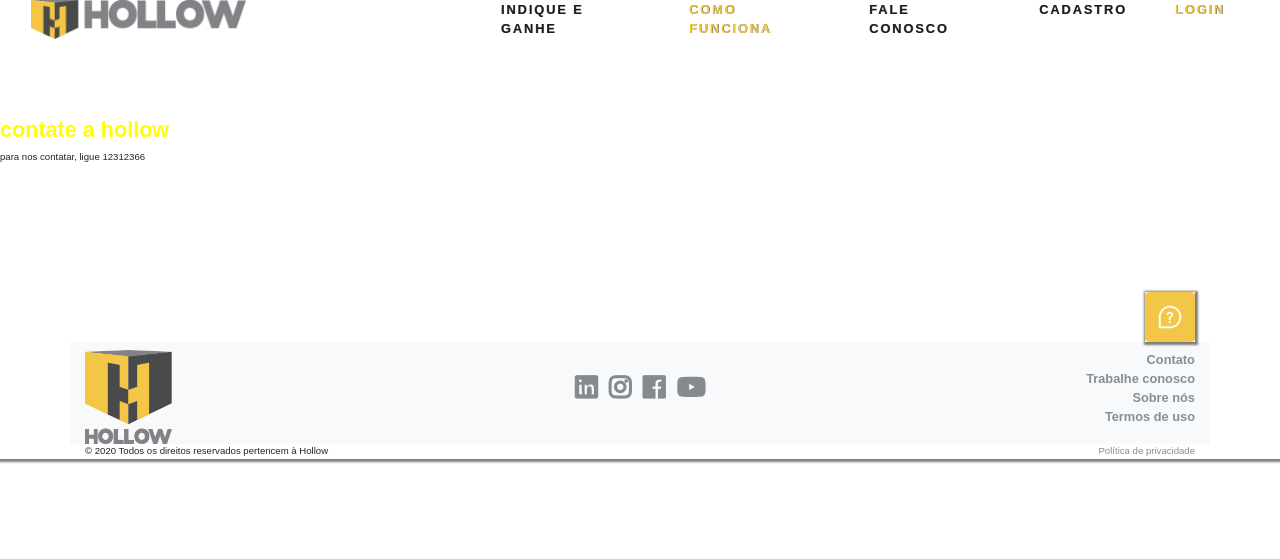
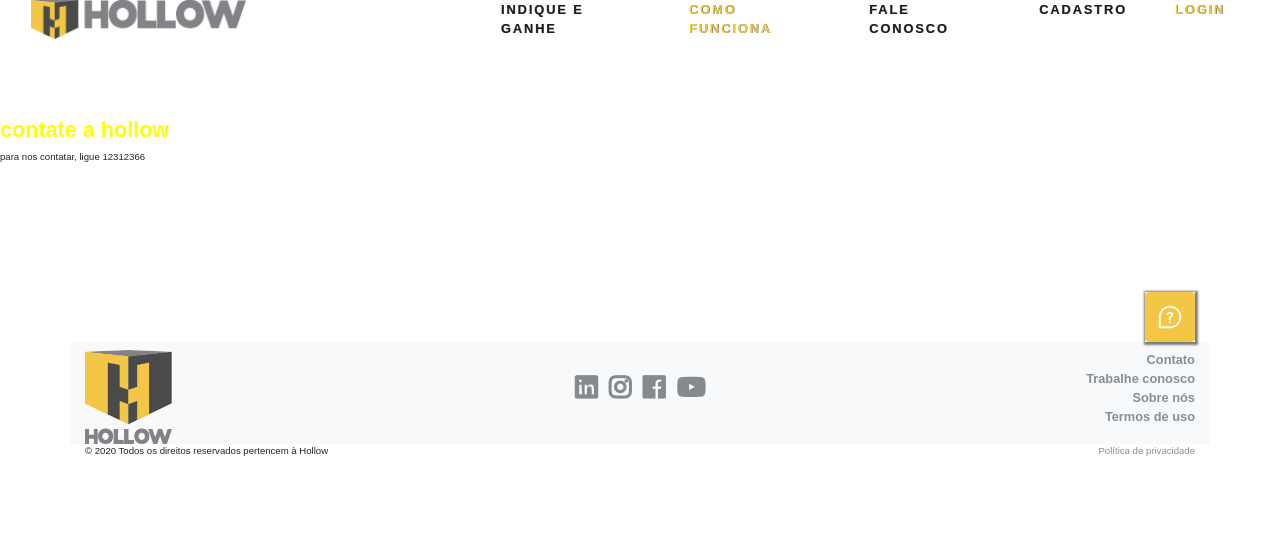
Before and after one commit to SapnaGulati/hollow-website, a Django app: page /contato in a window 1280 px wide. Shown: the part 26-585 px from the top of the page. Run offline with Django 3.2, Linux system fonts and the light colour scheme; some libraries are stand-ins or nearby versions; some web fonts are replaced.

Commit message:
[Elimination of shadow border on the body tag.]

```diff
--- a/website/static/website/css/custom.css
+++ b/website/static/website/css/custom.css
@@ -4,7 +4,6 @@ body{
     background-color: #fff !important;
     color: #000000;
     font-size: 0.6rem !important;
-    box-shadow:  1px 1px 2px 2px rgba(0.28, 0.31, 0.34, 0.5) ;
 }
 
 .navbar .nav-link {
```
